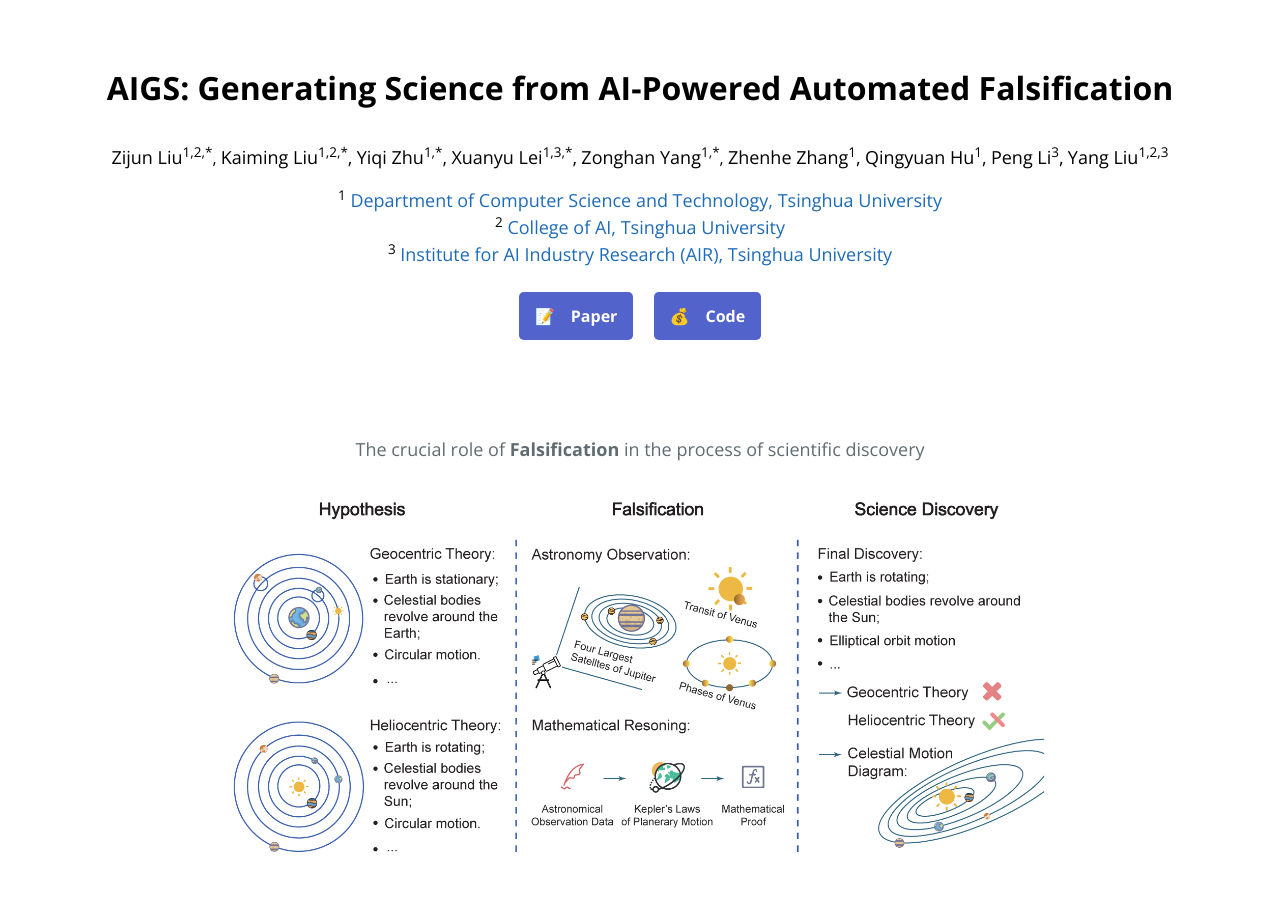
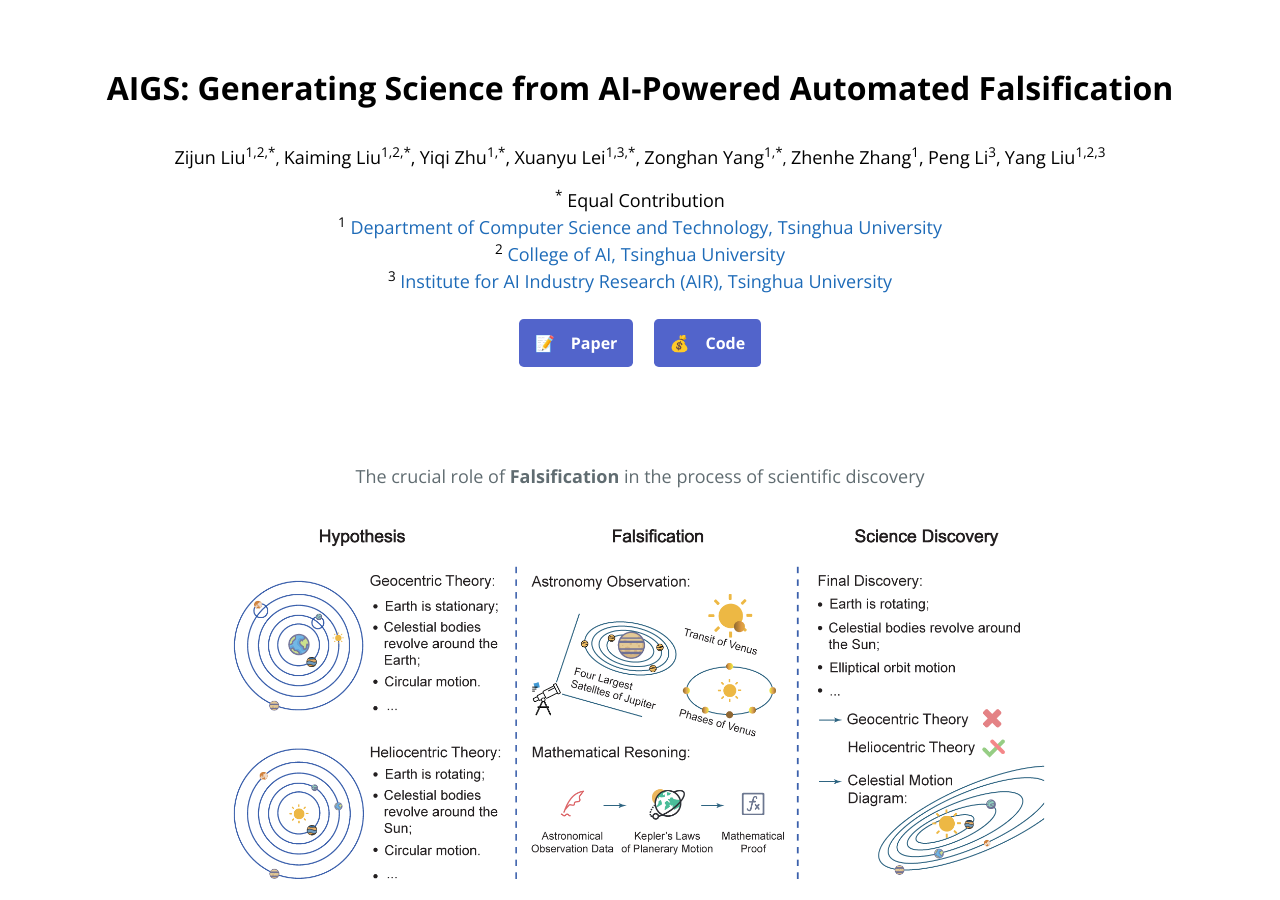
Before and after one commit to agent-force/AIGS, a Jekyll site: the page built from index.md, in a window 1280 px wide and 900 px high. Built offline with Jekyll 4.4.1, drawn with Linux system fonts in a browser that asks for light colours.

Commit message:
init website

```diff
--- a/_layouts/ai-generated-science.html
+++ b/_layouts/ai-generated-science.html
@@ -48,7 +48,6 @@
           <font size=4><a href="https://minicheshire.github.io/" style="text-decoration: none; color: inherit;">Zonghan Yang<sup>1,*</sup></a></font>,
         </span>
         <font size=4><span class="author-block">Zhenhe Zhang<sup>1</sup>,</span></font>
-        <font size=4><span class="author-block">Qingyuan Hu<sup>1</sup>,</span></font>
         <span class="author-block">
           <font size=4><a href="https://www.lpeng.net/" style="text-decoration: none; color: inherit;">Peng Li<sup>3</sup>,</a></font>
         </span>
@@ -59,7 +58,7 @@
       </div>
 
       <div style="margin-top: 1rem">
-        <!-- <font size=4><sup>*</sup> Equal Contribution </font><br> -->
+        <font size=4><sup>*</sup> Equal Contribution </font><br>
         <font size=4><sup>1</sup> <a href="https://www.cs.tsinghua.edu.cn/csen/">Department of Computer Science and Technology, Tsinghua University</a></font><br>
         <font size=4><sup>2</sup> <a href="https://collegeai.tsinghua.edu.cn/">College of AI, Tsinghua University</a></font><br>
         <font size=4><sup>3</sup> <a href="https://air.tsinghua.edu.cn/en/">Institute for AI Industry Research (AIR), Tsinghua University</a></font><br>
```
